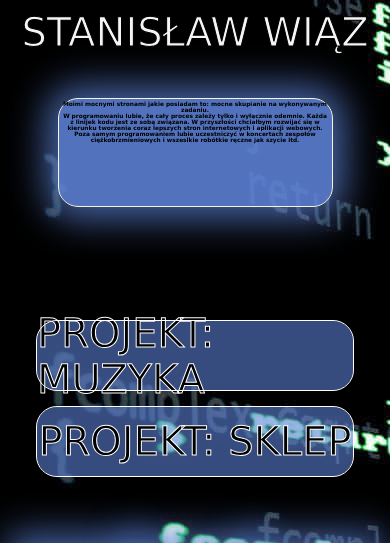
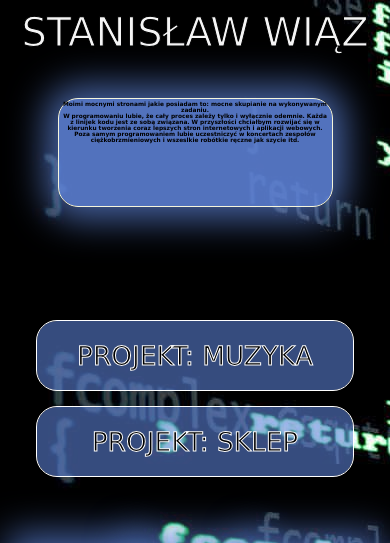
Before and after one commit to STRACHU0/STRACHU0.github.io, a plain HTML site: page index.html in a window 390 px wide. Shown: the top 543 px of the page. Drawn offline with Linux system fonts and the light colour scheme.

Commit message:
Refactor CSS styles for layout and responsiveness

```diff
--- a/style.css
+++ b/style.css
@@ -141,7 +141,7 @@ img:hover{
     -webkit-filter: blur(0px);
 
 }
-@media screen and (max-width: 767px) {
+@media screen and (max-width: 1250px) {
     #lewo{
         width: 100%;
         height: 30%;
@@ -158,6 +158,9 @@ img:hover{
 
         font-size: 55%;
     }
+    .projekt{
+        font-size: 300%;
+    }
     #prawo{
         width: 100%;
         height: 30%;
```
